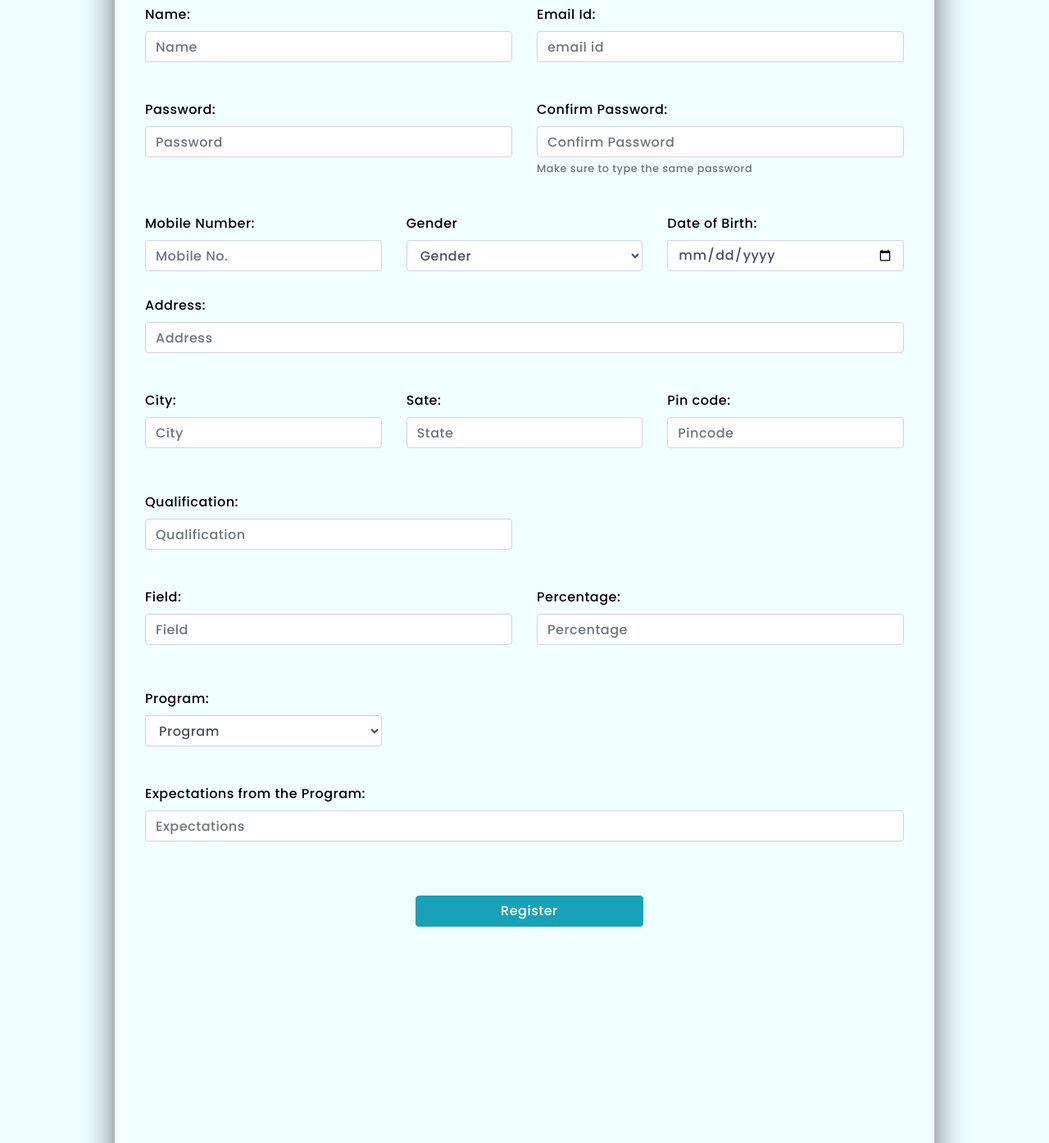
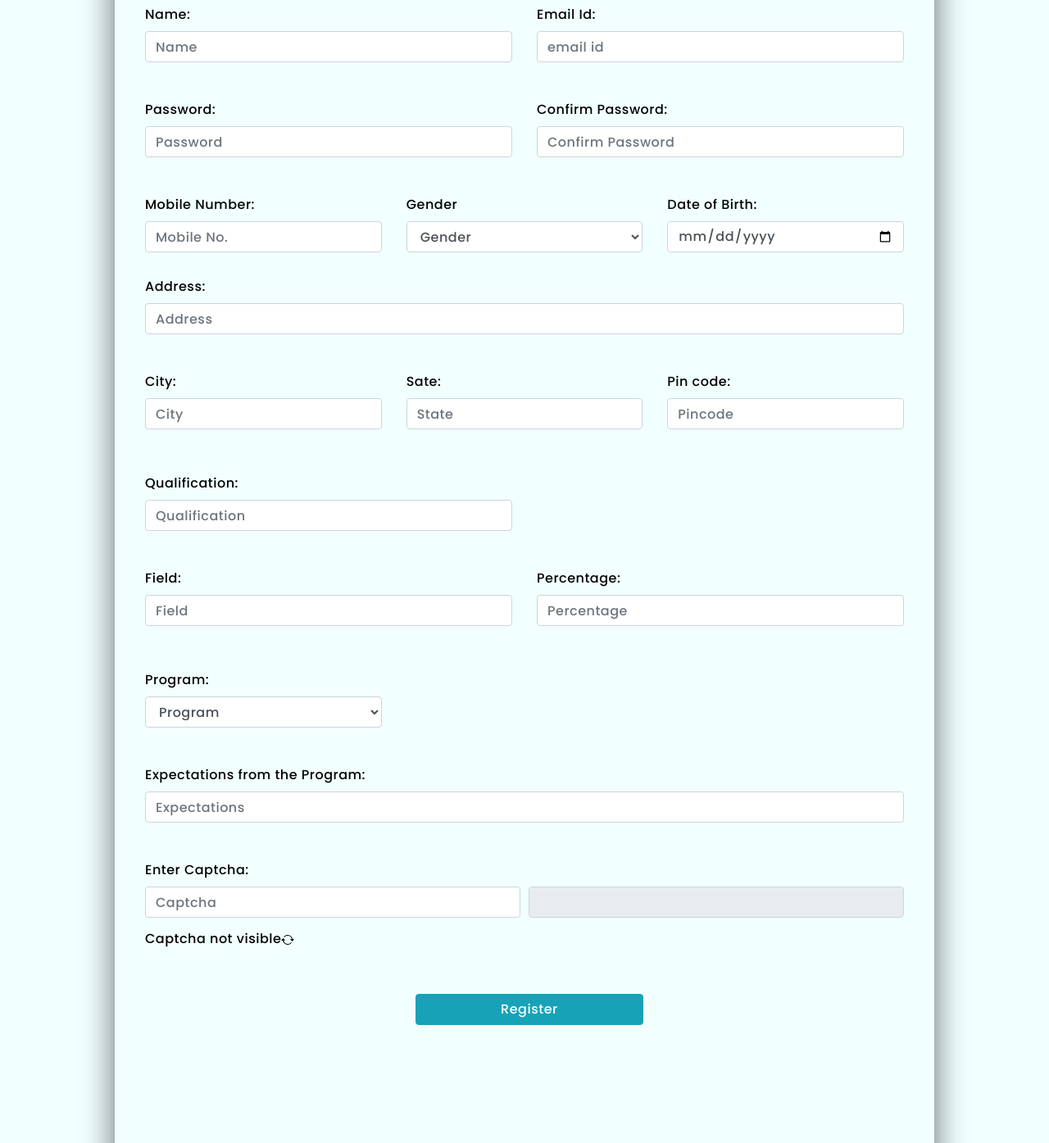
Before and after one commit to jiyapatel14/PRAYAG, a PHP site: page /register.php in a window 1280 px wide. Shown: the part 172-1567 px from the top of the page at 82% size. Run offline with PHP 8.4, Linux system fonts and the light colour scheme.

Commit message:
rcommit6

```diff
--- a/register.php
+++ b/register.php
@@ -41,7 +41,7 @@ if($_SERVER["REQUEST_METHOD"] == "POST"){
   <head>
     <!-- Required meta tags -->
     <meta charset="utf-8">
-    <meta name="viewport" content="width=device-width, initial-scale=1, shrink-to-fit=yes">
+    <meta name="viewport" content="width=device-width, initial-scale=1, shrink-to-fit=no">
 
     <!-- Bootstrap CSS -->
     <link rel="stylesheet" href="https://stackpath.bootstrapcdn.com/bootstrap/4.4.1/css/bootstrap.min.css" integrity="sha384-Vkoo8x4CGsO3+Hhxv8T/Q5PaXtkKtu6ug5TOeNV6gBiFeWPGFN9MuhOf23Q9Ifjh" crossorigin="anonymous">
@@ -185,8 +185,8 @@ button{
         <div class="shape"></div>
     </div>
     <div class="container my-4">
-     <form action="register.php" method="post">
-     <h2 class="text-center">Register</h2>
+    <form action="register.php" method="post">
+    <h2 class="text-center">Register</h2>
         <div class="row">
             <div class="col-md-4">
                 <div class="form-group">
@@ -220,7 +220,6 @@ button{
                 <div class="form-group">
                     <label for="ConfirmPassword">Confirm Password:</label>
                     <input type="ConfirmPassword" class="form-control" id="ConfirmPassword" name="ConfirmPassword" placeholder="Confirm Password">
-                    <small id="emailHelp" class="form-text text-muted">Make sure to type the same password</small>
                 </div>
             </div>
         </div>
@@ -318,11 +317,52 @@ button{
         <div class="form-group">
             <label for="expectations">Expectations from the Program:</label>
             <input type="text" class="form-control" id="expectations" name="expectations" aria-describedby="emailHelp" placeholder="Expectations">
+        </div>
 
+        <div class="form-row">
+            <div class="form-group col-md-6">
+                <label>Enter Captcha:</label>
+                <input type="text" class="form-control" id="textinput" placeholder="Captcha">
+            </div>
+            <div class="form-group col-md-6" style="padding-top: 54px;">
+                <input type="text" class="form-control" readonly id="capt">
+            </div>
         </div>
-        <button type="submit" class="btn btn-info">Register</button>
-     </form>
+        <h6 style="color: black;">Captcha not visible<svg xmlns="http://www.w3.org/2000/svg" width="16" height="16"  class="bi bi-arrow-repeat" viewBox="0 0 16 16" onclick="cap()">
+  <path d="M11.534 7h3.932a.25.25 0 0 1 .192.41l-1.966 2.36a.25.25 0 0 1-.384 0l-1.966-2.36a.25.25 0 0 1 .192-.41zm-11 2h3.932a.25.25 0 0 0 .192-.41L2.692 6.23a.25.25 0 0 0-.384 0L.342 8.59A.25.25 0 0 0 .534 9z"/>
+  <path fill-rule="evenodd" d="M8 3c-1.552 0-2.94.707-3.857 1.818a.5.5 0 1 1-.771-.636A6.002 6.002 0 0 1 13.917 7H12.9A5.002 5.002 0 0 0 8 3zM3.1 9a5.002 5.002 0 0 0 8.757 2.182.5.5 0 1 1 .771.636A6.002 6.002 0 0 1 2.083 9H3.1z"/>
+</svg></h6>
+        <button onclick="validcap()" type="submit" class="btn btn-info">Register</button>
+    </form>
     </div>
+
+    <script type="text/javascript">
+    function cap(){
+    var alpha = ['A','B','C','D','E','F','G','H','I','J','K','L','M','N','O','P','Q','R','S','T','U','V'
+                 ,'W','X','Y','Z','1','2','3','4','5','6','7','8','9','0','a','b','c','d','e','f','g','h','i',
+                 'j','k','l','m','n','o','p','q','r','s','t','u','v','w','x','y','z', '!','@','#','$','%','^','&','*','+'];
+                 var a = alpha[Math.floor(Math.random()*71)];
+                 var b = alpha[Math.floor(Math.random()*71)];
+                 var c = alpha[Math.floor(Math.random()*71)];
+                 var d = alpha[Math.floor(Math.random()*71)];
+                 var e = alpha[Math.floor(Math.random()*71)];
+                 var f = alpha[Math.floor(Math.random()*71)];
+
+                 var final = a+b+c+d+e+f;
+                 document.getElementById("capt").value=final;
+               }
+               function validcap(){
+                var stg1 = document.getElementById('capt').value;
+                var stg2 = document.getElementById('textinput').value;
+                if(stg1==stg2){
+                  alert("Form is validated Succesfully");
+                  return true;
+                }else{
+                  alert("Please enter a valid captcha");
+                  return false;
+                }
+               }
+    </script>
 
     <!-- Optional JavaScript -->
     <!-- jQuery first, then Popper.js, then Bootstrap JS -->
```
